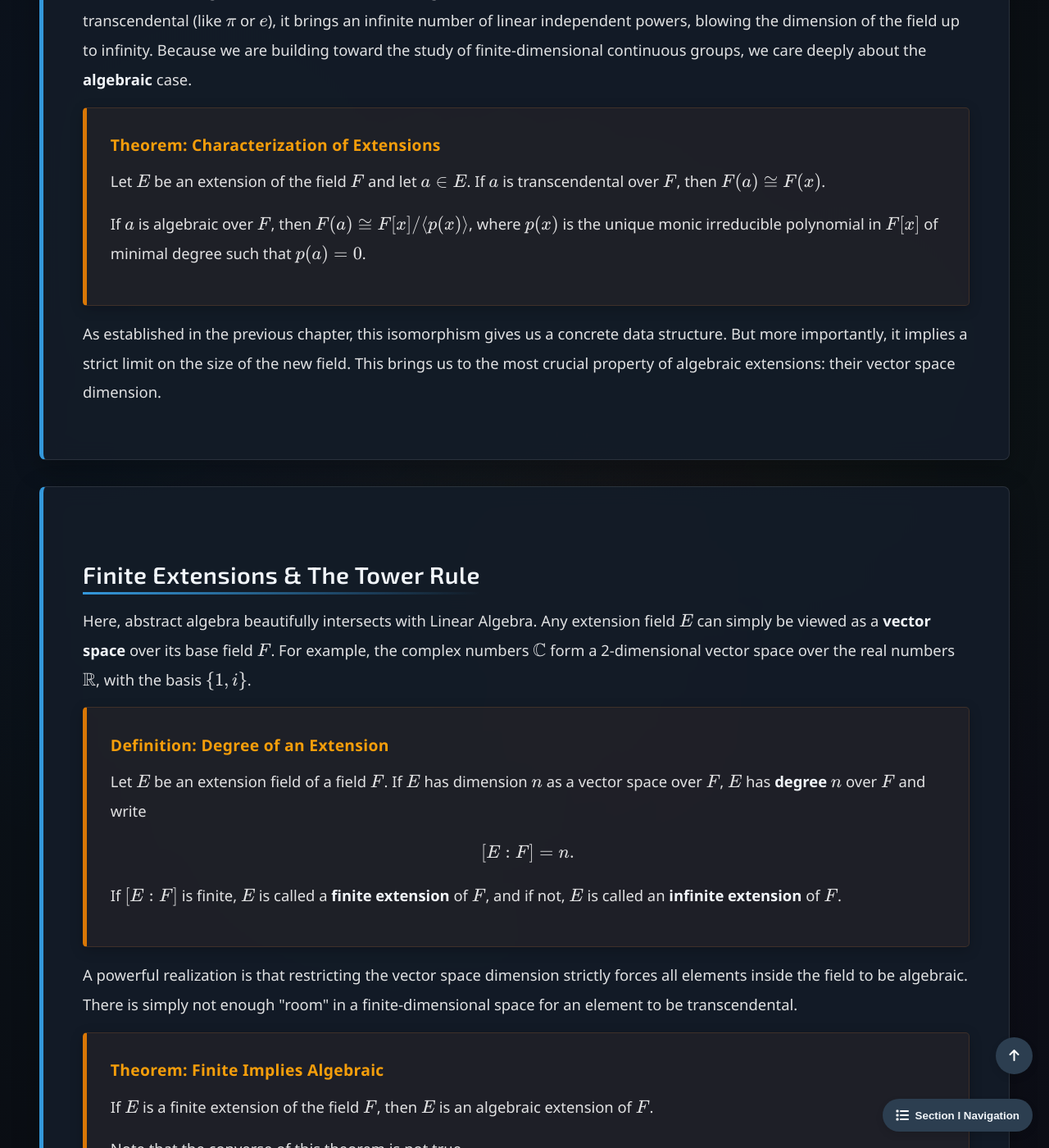
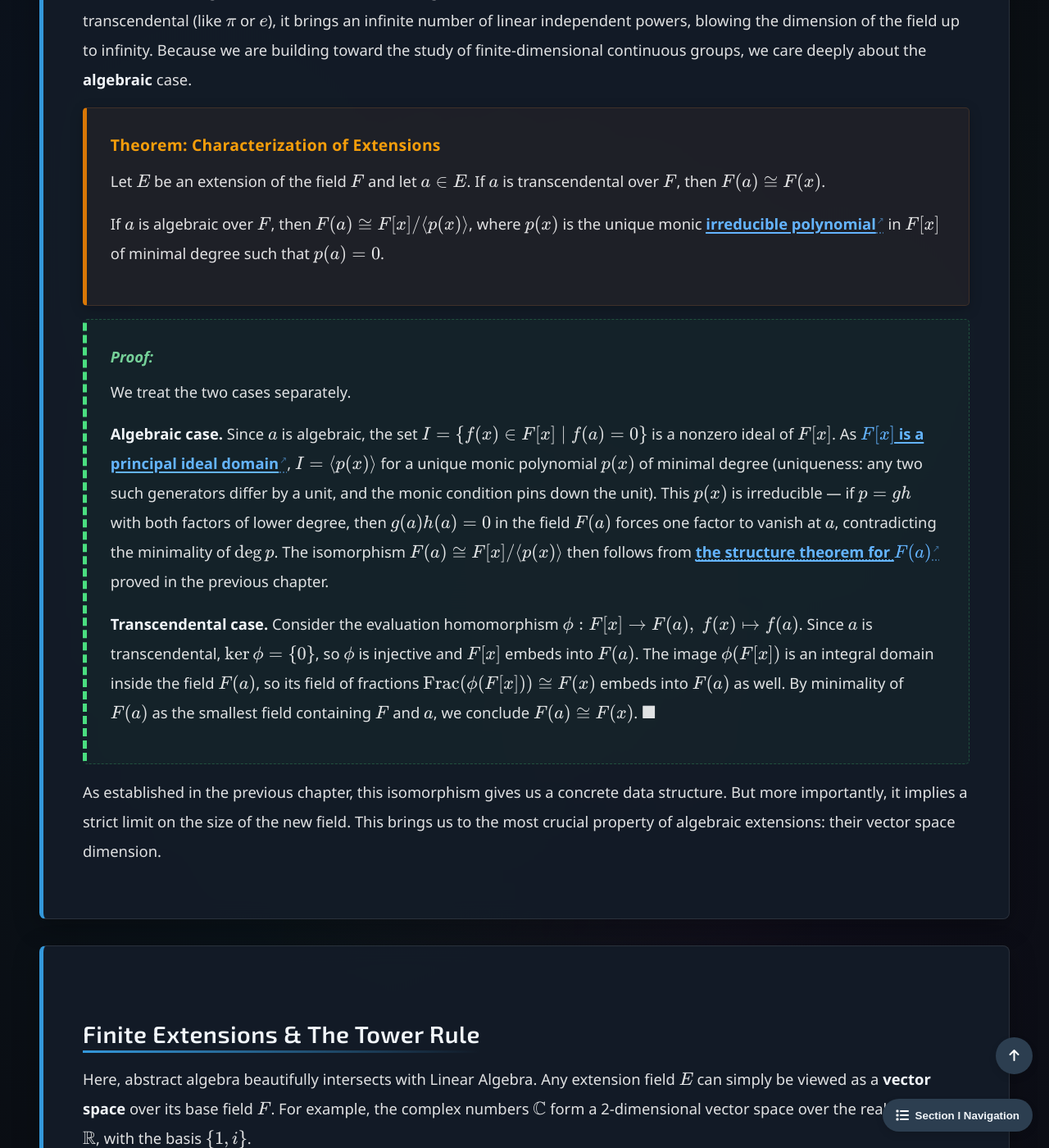
Before and after one commit to Yusukey01/yusukey01.github.io, a Jekyll site: the page built from Mathematics/Linear_algebra/algebraic_extension.html, in a window 1280 px wide and 1400 px high, scrolled down 2137 px. Shown: the whole window at 82% size. Built offline with Jekyll 4.4.1, drawn with Linux system fonts in a browser that asks for light colours; some of the changed text lies outside the part shown.

Commit message:
updated linalg-23 and reflik.

```diff
--- a/Mathematics/Linear_algebra/algebraic_extension.html
+++ b/Mathematics/Linear_algebra/algebraic_extension.html
@@ -30,12 +30,12 @@ uses_python: false
                 <h2>Introduction</h2>
 
                 <p>
-                    In the previous chapter, we stood at a crossroads. Having established that we can always expand a field to find the roots of a polynomial,
+                    In <a href="extension_field.html#crossroads">the previous chapter</a>, we stood at a crossroads. Having established that we can always expand a field to find the roots of a polynomial,
                     we must now ask: <em>how do we measure the "size" or the "degrees of freedom" of this new, extended universe?</em>
                 </p>
 
                 <p>
-                    We now take the path toward continuous symmetry and geometry. Before we can understand the smooth, infinite dimensions of Lie groups and manifolds
+                    We now take the path toward continuous symmetry and geometry. Before we can understand the smooth, continuous dimensions of Lie groups and manifolds
                     used in modern AI, we must first understand dimension in its purest, discrete algebraic form. When we adjoin a new element to a field, we are
                     effectively adding a new "dimension" to a vector space.
                 </p>
@@ -64,7 +64,7 @@ uses_python: false
                 <div class="theorem" id="D-algebraic_extension">
                     <span class="theorem-title">Definition: Algebraic & Transcendental Extensions</span>
                     <p>
-                        Let \(E\) be an extension field of a field \(F\). Then \(a \in E\) is called:
+                        Let \(E\) be an <a href="extension_field.html#D-extension_field" class="ref-link"><strong>extension field</strong></a> of a field \(F\). Then \(a \in E\) is called:
                     </p>
                     <ul>
                         <li>
@@ -89,7 +89,7 @@ uses_python: false
                     groups, we care deeply about the <strong>algebraic</strong> case.
                 </p>
 
-                <div class="theorem">
+                <div class="theorem" id="T-characterization_extensions">
                     <span class="theorem-title">Theorem: Characterization of Extensions</span>
                     <p>
                         Let \(E\) be an extension of the field \(F\) and let \(a \in E\). If \(a\) is transcendental over \(F\), then
@@ -97,7 +97,38 @@ uses_python: false
                     </p>
                     <p>
                         If \(a\) is algebraic over \(F\), then \(F(a) \cong F[x]/\langle p(x) \rangle\), where \(p(x)\) is the
-                        unique monic irreducible polynomial in \(F[x]\) of minimal degree such that \(p(a) = 0\).
+                        unique monic <a href="polynomial_rings.html#D-irreducible_polynomial" class="ref-link"><strong>irreducible polynomial</strong></a> in \(F[x]\) of minimal degree such that \(p(a) = 0\).
+                    </p>
+                </div>
+
+                <div class="proof">
+                    <span class="proof-title">Proof:</span>
+                    <p>
+                        We treat the two cases separately.
+                    </p>
+                    <p>
+                        <strong>Algebraic case.</strong> Since \(a\) is algebraic, the set
+                        \(I = \{f(x) \in F[x] \mid f(a) = 0\}\) is a nonzero ideal of \(F[x]\).
+                        As <a href="polynomial_rings.html#T-Fx_is_pid" class="ref-link"><strong>\(F[x]\) is a principal ideal domain</strong></a>, \(I = \langle p(x) \rangle\)
+                        for a unique monic polynomial \(p(x)\) of minimal degree (uniqueness:
+                        any two such generators differ by a unit, and the monic condition
+                        pins down the unit). This \(p(x)\) is irreducible — if \(p = gh\)
+                        with both factors of lower degree, then \(g(a)h(a) = 0\) in the
+                        field \(F(a)\) forces one factor to vanish at \(a\), contradicting
+                        the minimality of \(\deg p\). The isomorphism
+                        \(F(a) \cong F[x] / \langle p(x) \rangle\) then follows from
+                        <a href="extension_field.html#T-simple_extension_structure" class="ref-link"><strong>the structure theorem for \(F(a)\)</strong></a>
+                        proved in the previous chapter.
+                    </p>
+                    <p>
+                        <strong>Transcendental case.</strong> Consider the evaluation
+                        homomorphism \(\phi : F[x] \to F(a),\ f(x) \mapsto f(a)\).
+                        Since \(a\) is transcendental, \(\ker \phi = \{0\}\), so \(\phi\)
+                        is injective and \(F[x]\) embeds into \(F(a)\). The image
+                        \(\phi(F[x])\) is an integral domain inside the field \(F(a)\),
+                        so its field of fractions \(\operatorname{Frac}(\phi(F[x])) \cong F(x)\)
+                        embeds into \(F(a)\) as well. By minimality of \(F(a)\) as the smallest
+                        field containing \(F\) and \(a\), we conclude \(F(a) \cong F(x)\). \(\blacksquare\)
                     </p>
                 </div>
 
@@ -136,7 +167,7 @@ uses_python: false
                     There is simply not enough "room" in a finite-dimensional space for an element to be transcendental.
                 </p>
 
-                <div class="theorem">
+                <div class="theorem" id="T-finite_implies_algebraic">
                     <span class="theorem-title">Theorem: Finite Implies Algebraic</span>
                     <p>
                         If \(E\) is a finite extension of the field \(F\), then \(E\) is an algebraic extension of \(F\).
@@ -198,7 +229,7 @@ uses_python: false
 
                     <p>
                         Let \(X = \{x_1, x_2, \ldots, x_n\}\) be a basis for \(K\) over \(E\), and
-                        Let \(Y = \{y_1, y_2, \ldots, y_m\}\) be a basis for \(E\) over \(F\).
+                        let \(Y = \{y_1, y_2, \ldots, y_m\}\) be a basis for \(E\) over \(F\).
                         We claim that the set
                         \[
                         YX = \{y_j x_i \mid 1 \leq j \leq m, \, 1 \leq i \leq n\}
@@ -219,8 +250,8 @@ uses_python: false
                         Thus,
                         \[
                         \begin{align*}
-                        a &= \sum_{i=1}^n b_i x_i \\\\
-                          &= \sum_{i=1}^n \left(\sum_{j=1}^m c_{ij} y_j \right) x_i \\\\
+                        a &= \sum_{i=1}^n b_i x_i \\
+                          &= \sum_{i=1}^n \left(\sum_{j=1}^m c_{ij} y_j \right) x_i \\
                           &= \sum_{i, j} c_{ij} (y_j x_i).
                         \end{align*}
                         \]
@@ -231,7 +262,7 @@ uses_python: false
                         Next, suppose there are elements \(c_{ij} \in F\) such that
                         \[
                         \begin{align*}
-                        0 &= \sum_{i, j} c_{ij} (y_j x_i) \\\\
+                        0 &= \sum_{i, j} c_{ij} (y_j x_i) \\
                           &= \sum_i \left(\sum_j (c_{ij} y_j)\right) x_i.
                         \end{align*}
                         \]
@@ -297,8 +328,8 @@ uses_python: false
                             on \(c\). Let's calculate the cube of \(c\):
                             \[
                             \begin{align*}
-                            c^3 &= (\sqrt{2} + \sqrt{3})^3 = (\sqrt{2})^3 + 3(\sqrt{2})^2\sqrt{3} + 3\sqrt{2}(\sqrt{3})^2 + (\sqrt{3})^3 \\\\
-                                &= 2\sqrt{2} + 6\sqrt{3} + 9\sqrt{2} + 3\sqrt{3}  \\\\
+                            c^3 &= (\sqrt{2} + \sqrt{3})^3 = (\sqrt{2})^3 + 3(\sqrt{2})^2\sqrt{3} + 3\sqrt{2}(\sqrt{3})^2 + (\sqrt{3})^3 \\
+                                &= 2\sqrt{2} + 6\sqrt{3} + 9\sqrt{2} + 3\sqrt{3}  \\
                                 &= 11\sqrt{2} + 9\sqrt{3}.
                             \end{align*}
                             \]
@@ -330,10 +361,10 @@ uses_python: false
                     groups, we must guarantee that our algebraic building blocks are perfectly stable.
                 </p>
 
-                <div class="theorem">
+                <div class="theorem" id="T-subfield_algebraic_elements">
                     <span class="theorem-title">Theorem: Subfield of Algebraic Elements</span>
                      <p>
-                        Let \(E\) be an extension field of the field of \(F\). Then the set of all elements in \(E\) that are
+                        Let \(E\) be an extension field of the field \(F\). Then the set of all elements in \(E\) that are
                         algebraic over \(F\) is a subfield of \(E\).
                     </p>
                 </div>
@@ -359,11 +390,11 @@ uses_python: false
                     </p>
 
                     <p>
-                        Here, by the <strong>Tower Rule</strong>, we know that
+                        Here, by the <a href="#T-tower_rule" class="ref-link"><strong>Tower Rule</strong></a>, we know that
                         \[
                         [F(a, b):F] = [F(a, b):F(b)][F(b):F].
                         \]
-                        Since both terms on the right are finite, \([F(a,b) : F]\) is finite. Because <strong>Finite Implies Algebraic</strong>,
+                        Since both terms on the right are finite, \([F(a,b) : F]\) is finite. Because <a href="#T-finite_implies_algebraic" class="ref-link"><strong>Finite Implies Algebraic</strong></a>,
                         every element inside \(F(a,b)\) must be algebraic over \(F\).
                     </p>
 
@@ -374,7 +405,7 @@ uses_python: false
 
                 </div>
 
-                <div class="theorem">
+                <div class="theorem" id="T-algebraic_over_algebraic">
                     <span class="theorem-title">Theorem: Algebraic over Algebraic is Algebraic</span>
                      <p>
                         If \(K\) is an algebraic extension of \(E\), and \(E\) is an algebraic extension of \(F\), then
--- a/Mathematics/Linear_algebra/extension_field.html
+++ b/Mathematics/Linear_algebra/extension_field.html
@@ -136,7 +136,7 @@ uses_python: false
                 </p>
 
                 <div class="theorem" id="T-simple_extension_structure">
-                    <span class="theorem-title">Theorem: Structure of Simple Extensions \(F(a) \cong F[x] \, / \langle p(x) \rangle\)</span>
+                    <span class="theorem-title">Theorem: \(F(a) \cong F[x] \, / \langle p(x) \rangle\)</span>
                     <p>
                         Let \(F\) be a field and let \(p(x) \in F[x]\) be irreducible over \(F\). If \(a\) is a zero of \(p(x)\) in
                         some extension \(E\) of \(F\) , then \(F(a)\) is isomorphic to \(F[x] \, / \langle p(x) \rangle\).
@@ -321,7 +321,7 @@ uses_python: false
 
                 <p>
                     We have now established the shared foundation of field extensions: the Fundamental Theorem
-                    guarantees zeros exist, splitting fields provide minimal complete environments, and simple extensions
+                    guarantees zeros exist, splitting fields provide minimal complete environments, and field extensions of the form \(F(a)\)
                     have concrete polynomial representations. From this foundation, two distinct paths emerge - each leading
                     to different applications in modern computing.
                 </p>
```
Also changed, not shown: data/previews.json.
